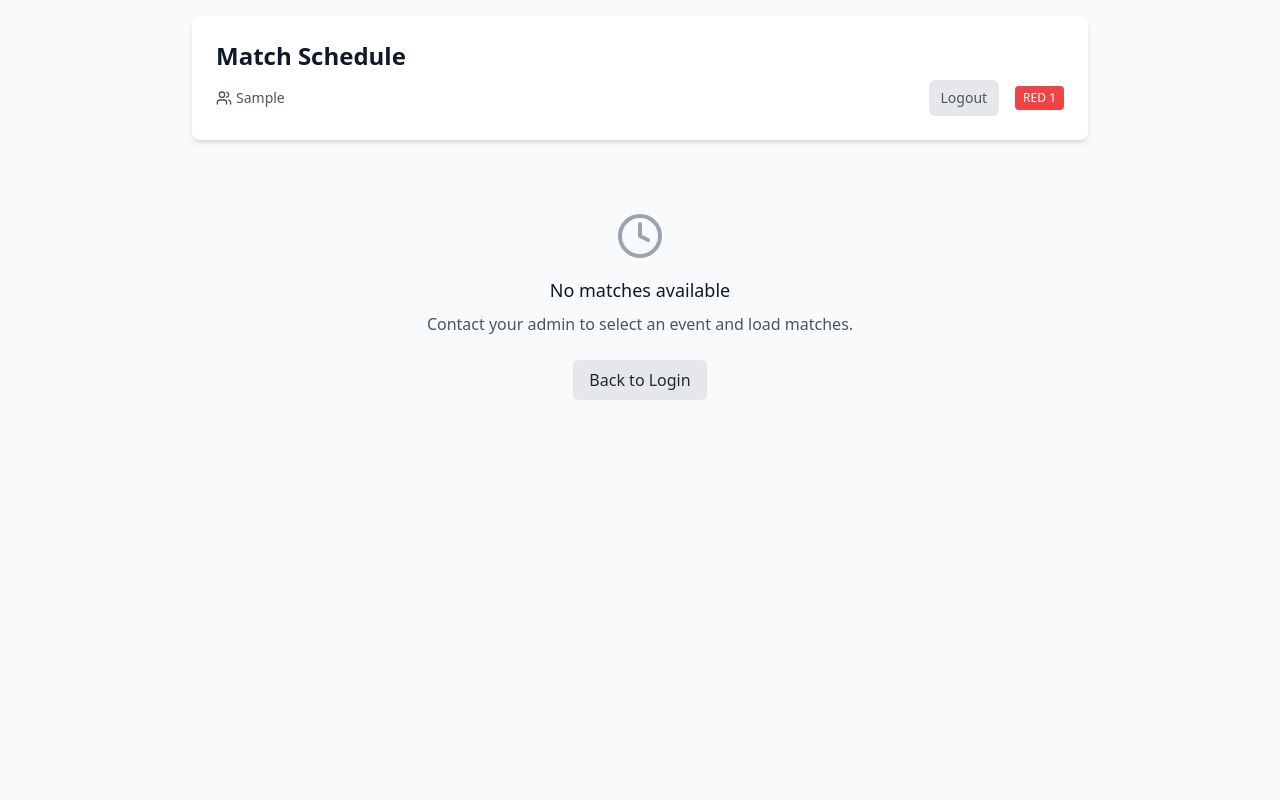
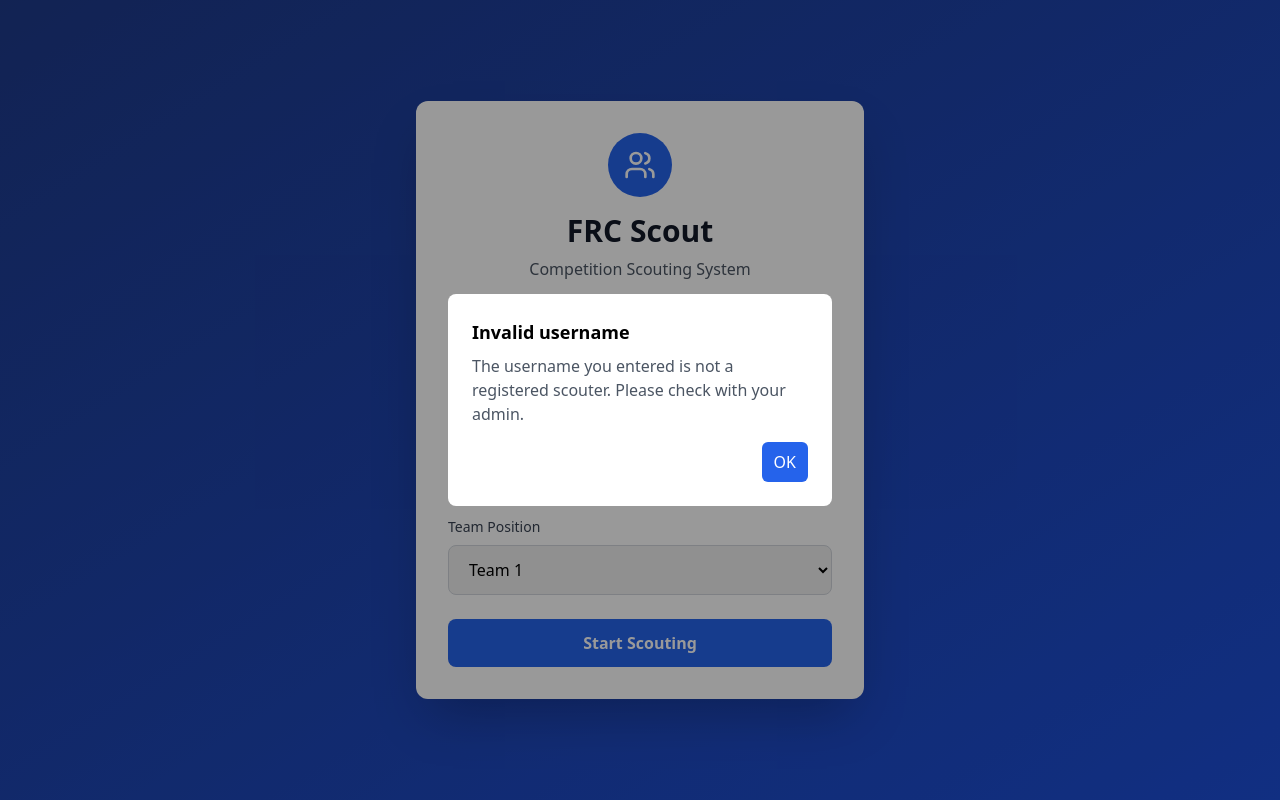
Before and after one commit to IshaanSoni0/frcScoutingApp, a React (Vite) app: page / in a window 1280 px wide. Both pictures are taken after typing "Sample" into the empty fields and a click on the button "Start Scouting". Built offline with nearby package versions, Linux system fonts and the light colour scheme.

Commit message:
feat: validate login against registered scouters; show invalid username modal

```diff
--- a/src/components/LoginPage.tsx
+++ b/src/components/LoginPage.tsx
@@ -1,6 +1,7 @@
 import React, { useState } from 'react';
 import { User } from '../types';
 import { Users, Shield } from 'lucide-react';
+import { DataService } from '../services/dataService';
 
 interface LoginPageProps {
   onLogin: (user: User) => void;
@@ -15,15 +16,31 @@ export function LoginPage({ onLogin }: LoginPageProps) {
     e.preventDefault();
     if (!username.trim()) return;
 
-    const isAdmin = username === 'admin6560';
+    const name = username.trim();
+    const isAdmin = name.toLowerCase() === 'admin6560';
+
+    if (isAdmin) {
+      onLogin({ username: name, alliance, position, isAdmin: true });
+      return;
+    }
+
+    // Validate against scouters added by admin (case-insensitive match on scouter.name)
+    const scouters = DataService.getScouters();
+    const matched = scouters.find(s => s.name.toLowerCase() === name.toLowerCase());
+    if (!matched) {
+      setShowInvalid(true);
+      return;
+    }
 
     onLogin({
-      username: username.trim(),
-      alliance,
-      position,
-      isAdmin,
+      username: matched.name,
+      alliance: matched.alliance,
+      position: matched.position,
+      isAdmin: false,
     });
   };
+
+  const [showInvalid, setShowInvalid] = useState(false);
 
   return (
     <div className="min-h-screen bg-gradient-to-br from-blue-900 to-blue-700 flex items-center justify-center p-4">
@@ -38,6 +55,22 @@ export function LoginPage({ onLogin }: LoginPageProps) {
 
         <form onSubmit={handleSubmit} className="space-y-6">
           <div>
+          {showInvalid && (
+            <div className="fixed inset-0 bg-black bg-opacity-40 flex items-center justify-center z-50">
+              <div className="bg-white rounded-lg p-6 w-full max-w-sm">
+                <h3 className="text-lg font-semibold mb-2">Invalid username</h3>
+                <p className="text-gray-600 mb-4">The username you entered is not a registered scouter. Please check with your admin.</p>
+                <div className="flex justify-end">
+                  <button
+                    onClick={() => setShowInvalid(false)}
+                    className="px-3 py-2 rounded-md bg-blue-600 text-white hover:bg-blue-700"
+                  >
+                    OK
+                  </button>
+                </div>
+              </div>
+            </div>
+          )}
             <label htmlFor="username" className="block text-sm font-medium text-gray-700 mb-2">
               Username
             </label>
```
